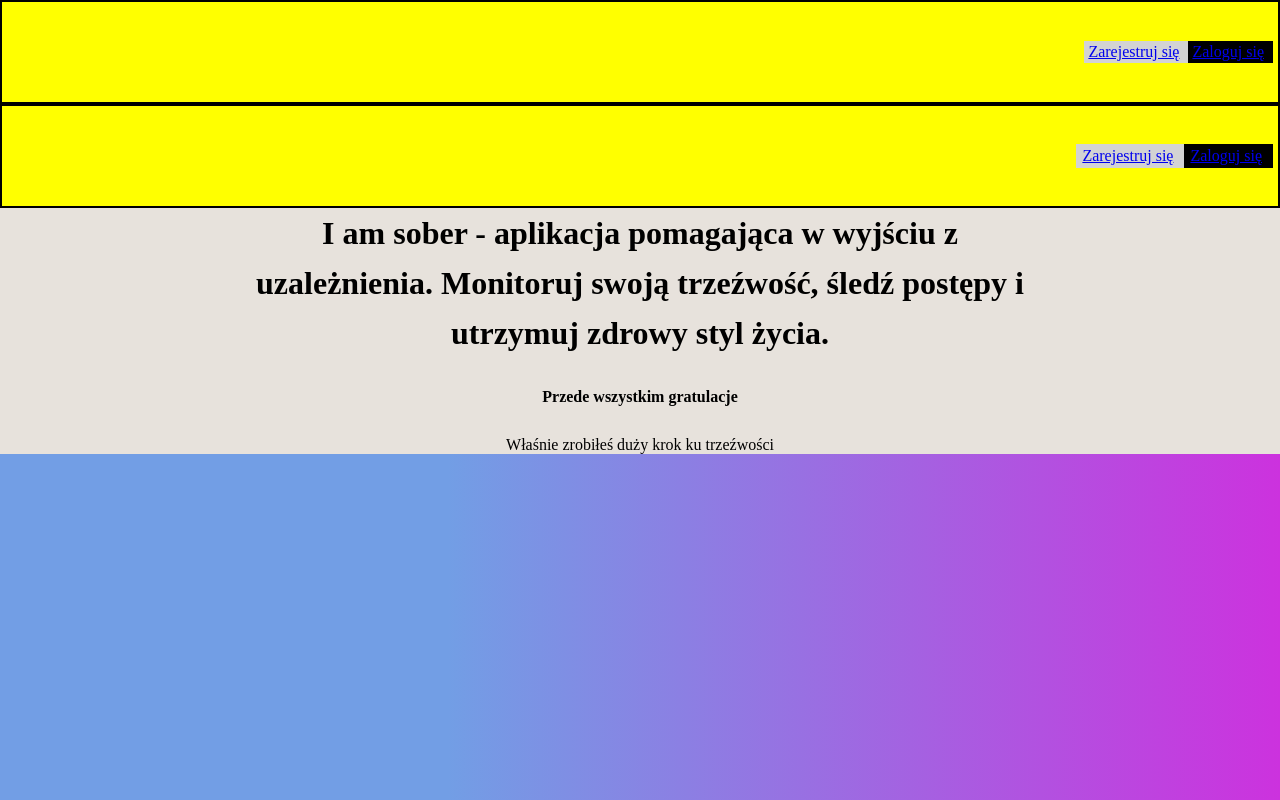
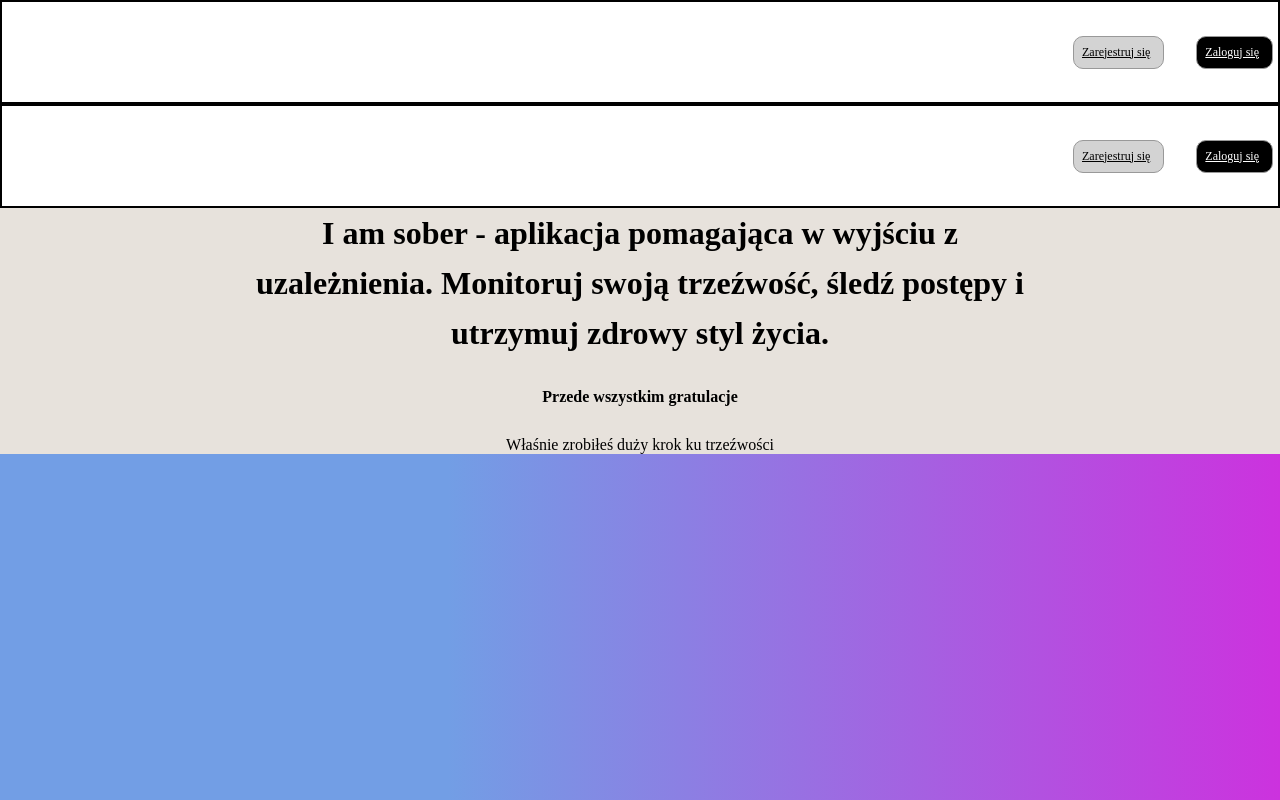
Before and after one commit to RadekPalka/react-i-am-sober, a React (Vite) app: page / in a window 1280 px wide. Built offline with nearby package versions, Linux system fonts and the light colour scheme.

Commit message:
style: make li looks like button

```diff
--- a/src/components/Header.tsx
+++ b/src/components/Header.tsx
@@ -10,7 +10,7 @@ const StyledMain = styled.main`
 export const Header: React.FC = () => {
 	return (
 		<StyledMain>
-			<Nav padding='3px 6px'/>
+			<Nav />
 			<HeaderContent />
 		</StyledMain>
 	);
--- a/src/components/Nav.tsx
+++ b/src/components/Nav.tsx
@@ -5,14 +5,14 @@ import { StyledLi } from './StyledLi';
 import React from 'react';
 import { NavProps } from '../types/NavProps';
 
-export const Nav: React.FC<NavProps> = ({padding}) => {
+export const Nav: React.FC<NavProps> = ({}) => {
 	return (
 		<StyledNav>
-			<StyledUl>
-				<StyledLi color='black' $background='#d3d3d3' $padding={padding}>
+			<StyledUl >
+				<StyledLi $color='black' $background='#d3d3d3' >
 					<StyledLink to='/registration-page'>Zarejestruj się</StyledLink>
 				</StyledLi>
-				<StyledLi color='white' $background='black' $padding={padding}>
+				<StyledLi $color='white' $background='black' >
 					<StyledLink to='/login-page'>Zaloguj się</StyledLink>
 				</StyledLi>
 			</StyledUl>
--- a/src/components/StyledLi.ts
+++ b/src/components/StyledLi.ts
@@ -1,14 +1,17 @@
 import styled from "styled-components";
 type StyledLiProps ={
 	$background : string,
-	$padding: string
+
+	$color: string
 }
 export const StyledLi = styled.li<StyledLiProps>`
-	display: inline-block;
-	padding: ${(props) => props.$padding};
-
+	display: block;
+	padding: 8px;
+	color: ${(props)=> props.$color};
+	font-size: 12px;
 	background: ${(props) => props.$background};
-
+	border: 1px solid #999;
+	border-radius: 10px;
 
 
 `;
--- a/src/components/StyledLink.ts
+++ b/src/components/StyledLink.ts
@@ -3,7 +3,7 @@ import { Link } from 'react-router-dom';
 
 export const StyledLink = styled(Link)`
 	margin-right: 5px;
-
+	color: inherit;
 
 
 `;
--- a/src/components/StyledNav.ts
+++ b/src/components/StyledNav.ts
@@ -3,7 +3,7 @@ import styled from 'styled-components';
 export const StyledNav = styled.nav`
 	display: flex;
 	justify-content: end;
-	background-color: yellow;
+	background-color: white;
 	border: solid 2px black;
 	right: 0;
 
--- a/src/components/StyledUl.ts
+++ b/src/components/StyledUl.ts
@@ -1,8 +1,12 @@
 import styled from "styled-components";
-export const StyledUl = styled.ul`
+type UlStyledProps ={
+
+}
+export const StyledUl = styled.ul<UlStyledProps>`
 	display: flex;
 	align-items: center;
+	justify-content: space-between;
 	list-style-type: none;
 	margin-right: 5px;
-	width: fit-content;
+	width: 200px;
 `;
--- a/src/pages/MainPage.tsx
+++ b/src/pages/MainPage.tsx
@@ -5,7 +5,7 @@ export const MainPage: React.FC = () => {
 	return (
 		<>
 			<header>
-				<Nav padding='2px 4px'/>
+				<Nav />
 			</header>
 			<Header />
 		</>
--- a/src/types/NavProps.ts
+++ b/src/types/NavProps.ts
@@ -1,3 +1,4 @@
 export type NavProps ={
-    padding : string;
+
+
 }
```
